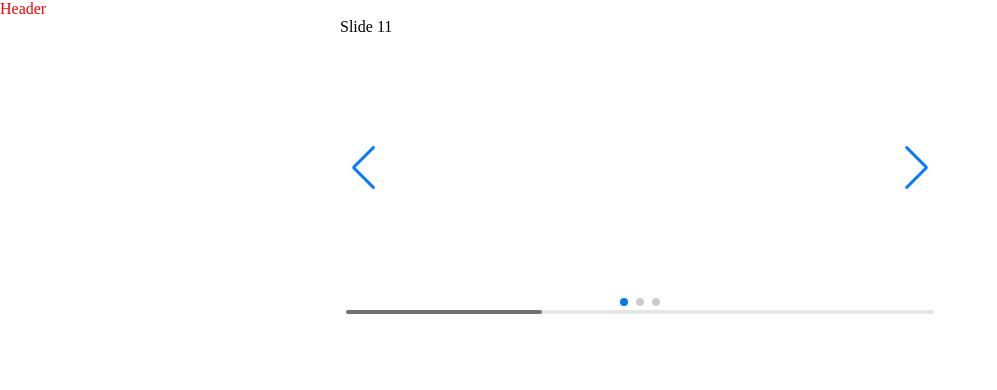
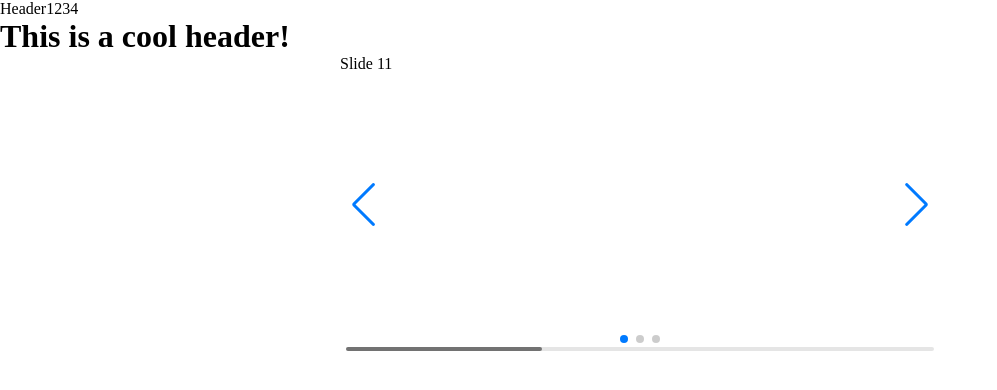
Before and after one commit to firewill0/TP_CarharttWIP, a website built with Parcel: page index.html in a window 1280 px wide. Shown: the whole page, without its empty margins (0-997 px from the left). Built offline with nearby package versions, Linux system fonts and the light colour scheme.

Commit message:
05/02 Header.html 통합 테스팅

```diff
--- a/parts/header.html
+++ b/parts/header.html
@@ -1,13 +1,4 @@
-<!DOCTYPE html>
-<html lang="ko">
-<head>
-    <meta charset="UTF-8">
-    <meta http-equiv="X-UA-Compatible" content="IE=edge">
-    <meta name="viewport" content="width=device-width, initial-scale=1.0">
-    <title>header</title>
-    <link rel="stylesheet" href="/scss/header.scss">
-</head>
-<body>
-    <header>Header</header>
-</body>
-</html>
+<header>
+    <p>Header1234</p>
+    <h1>This is a cool header!</h1>
+</header>
```
